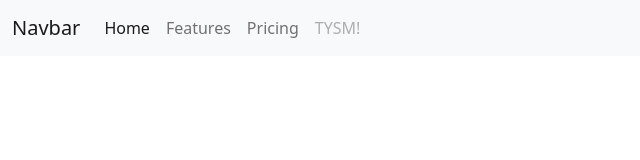
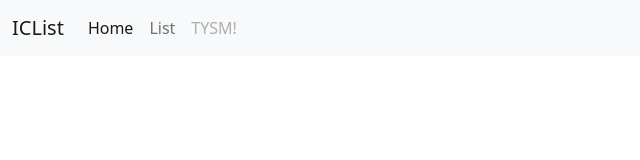
Before and after one commit to studiowebpl/iclist, a plain HTML site: page index.html in a window 1280 px wide. Shown: the whole page, without its empty margins (0-640 px from the left). Drawn offline with nearby package versions, Linux system fonts and the light colour scheme.

Commit message:
almost forgor :skull:

```diff
--- a/index.html
+++ b/index.html
@@ -13,7 +13,7 @@
 		<header>
 <nav class="navbar navbar-expand-lg navbar-light bg-light">
   <div class="container-fluid">
-    <a class="navbar-brand" href="#">Navbar</a>
+    <a class="navbar-brand" href="#">ICList</a>
     <button class="navbar-toggler" type="button" data-bs-toggle="collapse" data-bs-target="#navbarNav" aria-controls="navbarNav" aria-expanded="false" aria-label="Toggle navigation">
       <span class="navbar-toggler-icon"></span>
     </button>
@@ -23,10 +23,7 @@
           <a class="nav-link active" aria-current="page" href="#">Home</a>
         </li>
         <li class="nav-item">
-          <a class="nav-link" href="#">Features</a>
-        </li>
-        <li class="nav-item">
-          <a class="nav-link" href="#">Pricing</a>
+          <a class="nav-link" href="#">List</a>
         </li>
         <li class="nav-item">
 		<a class="nav-link disabled">TYSM!</a>
```
